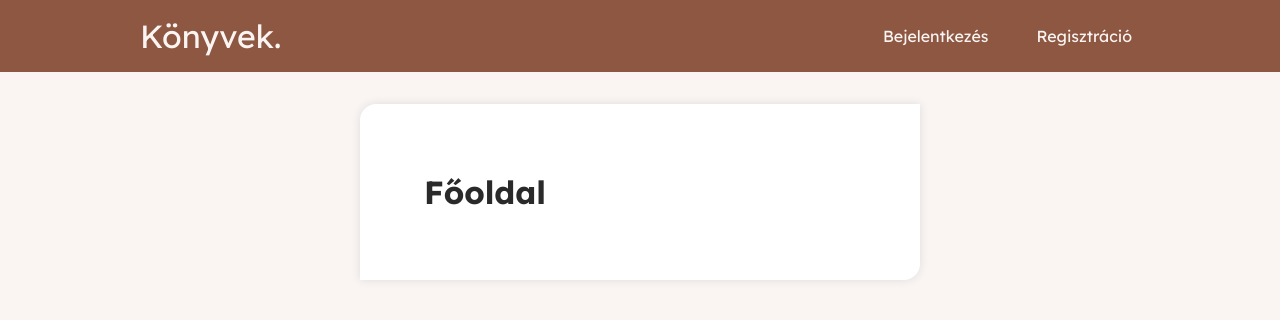
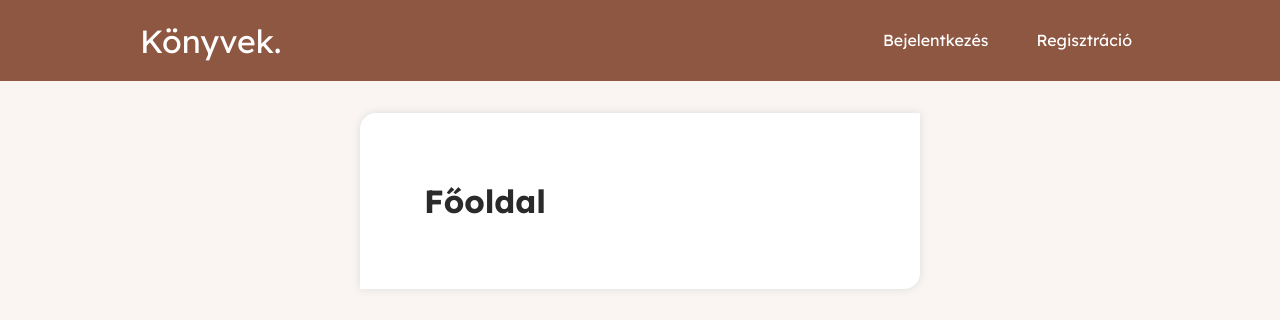
Before and after one commit to tamastomordi/web-app-for-book-readers, a React (Create React App) app in the folder front-end/: page /home in a window 1280 px wide. Shown: the top 320 px of the page. Built offline with nearby package versions, Linux system fonts and the light colour scheme.

Commit message:
Change header styles

```diff
--- a/front-end/src/styles/Header.scss
+++ b/front-end/src/styles/Header.scss
@@ -11,7 +11,7 @@
 
    .logo {
       font-size: 2rem;
-      color: var(--clr-primary-200);
+      color: var(--clr-neutral-100);
       text-decoration: none;
    }
 
@@ -20,14 +20,24 @@
       list-style: none;
 
       a {
+         display: inline-block;
          padding: 0.25rem 0.5rem;
          margin-left: 2rem;
          text-decoration: none;
-         color: var(--clr-primary-200);
+         color: var(--clr-neutral-100);
 
-         &:hover,
-         &:focus {
-            text-decoration: underline;
+         &:after {
+            content: '';
+            width: 0px;
+            height: 1px;
+            display: block;
+            background: var(--clr-neutral-100);
+            transition: 200ms;
+         }
+
+         &:hover:after,
+         &:focus:after {
+            width: 100%;
          }
       }
    }
```
